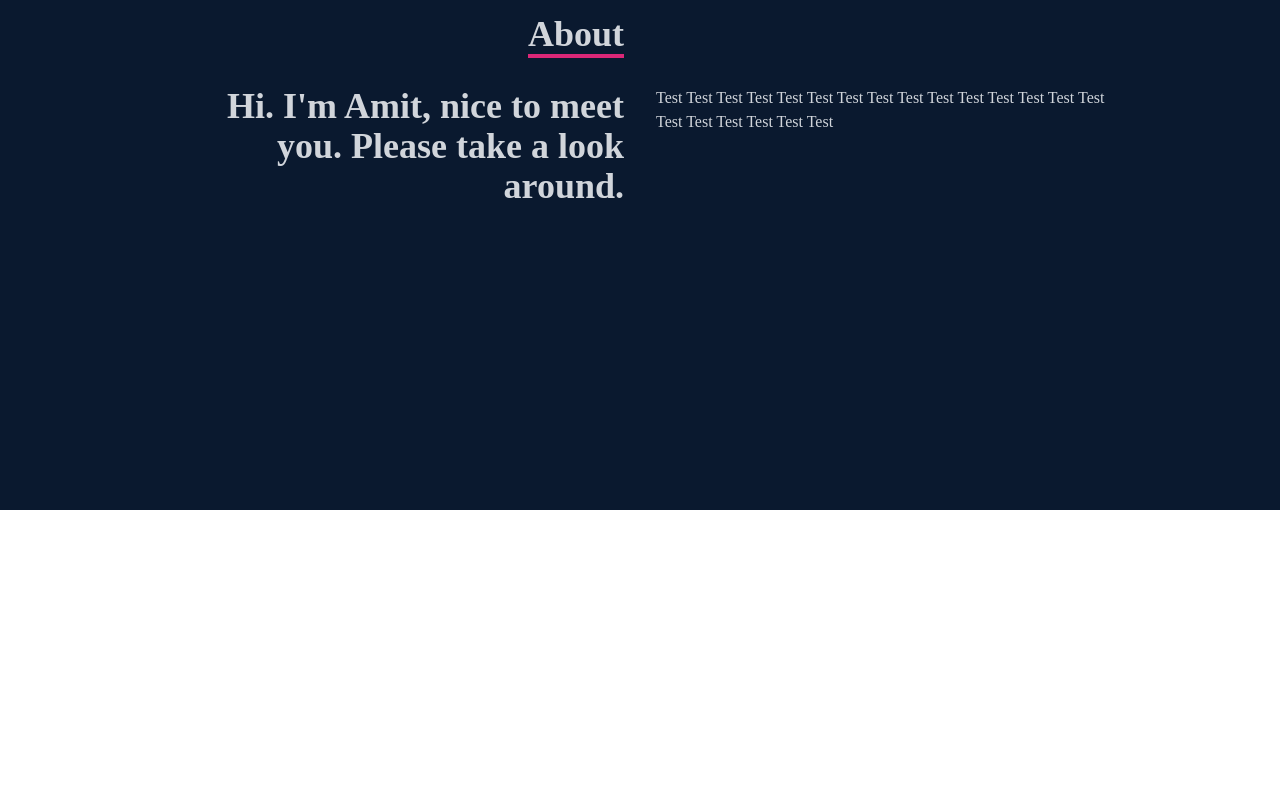
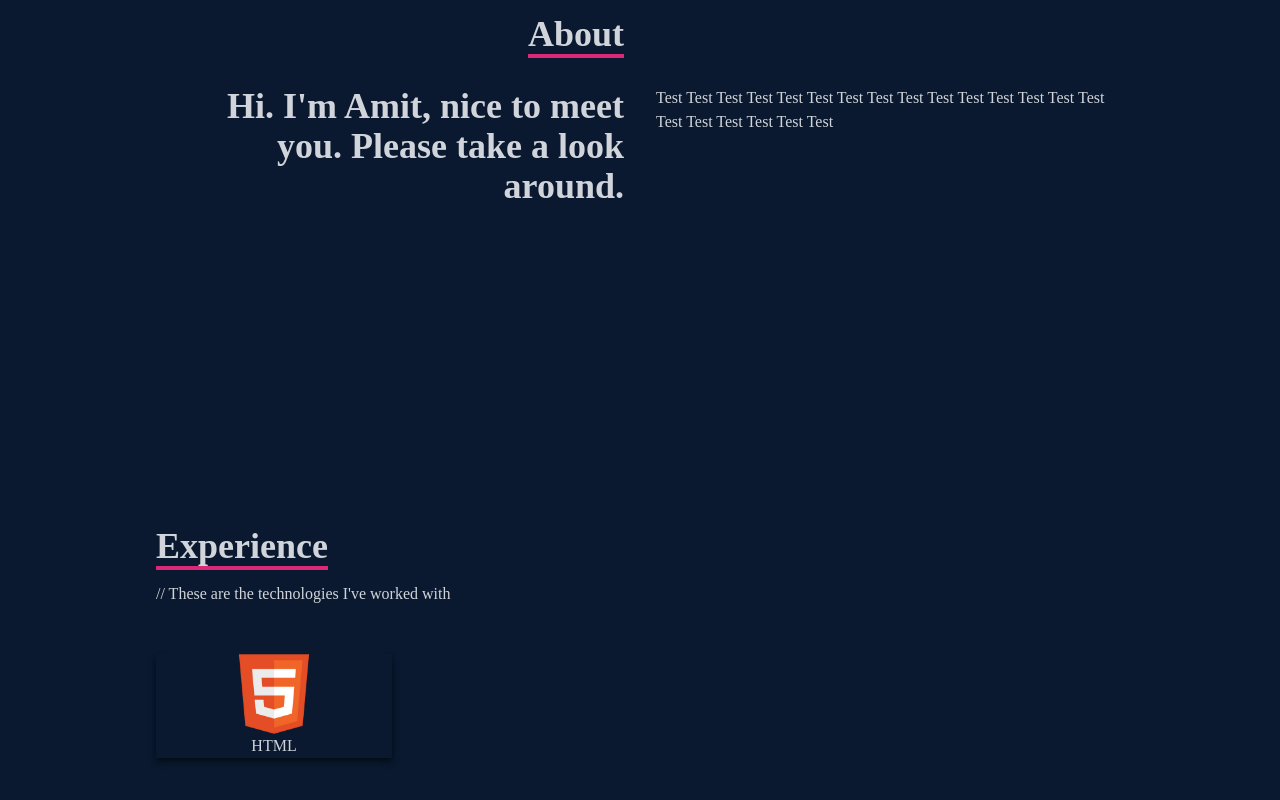
Before and after one commit to amitnarine/amitnarine-portfolio, a React (Create React App) app: page / in a window 1280 px wide. Shown: the part 1090-1890 px from the top of the page. Before the commit the page ends 1600 px from the top, so only its background shows below. Built offline with nearby package versions, Linux system fonts and the light colour scheme.

Commit message:
Added start of skills

```diff
--- a/src/App.js
+++ b/src/App.js
@@ -1,6 +1,7 @@
 import About from "./components/About";
 import Home from "./components/Home";
 import Navbar from "./components/Navbar";
+import Skills from "./components/Skills";
 
 
 function App() {
@@ -9,6 +10,7 @@
       <Navbar></Navbar>
       <Home></Home>
       <About></About>
+      <Skills></Skills>
     </div>
   );
 }
--- /dev/null
+++ b/src/components/Skills.jsx
@@ -0,0 +1,37 @@
+import React from 'react'
+import HTML from '../assets/html.png';
+import CSS from '../assets/css.png';
+import Javascript from '../assets/javascript.png';
+import ReactImg from '../assets/react.png';
+import Node from '../assets/node.png';
+import FireBase from '../assets/firebase.png';
+import AWS from '../assets/aws.png';
+import Github from '../assets/github.png';
+import Tailwind from '../assets/tailwind.png';
+import Mongo from '../assets/mongo.png';
+
+
+export const Skills = () => {
+  return (
+    <div name='skills' className='bg-[#0a192f] text-gray-300'>
+        {/*Container*/}
+        <div className='max-w-[1000px] mx-auto p-4 flex flex-col justify-center w-full h-full'>
+            <div>
+                <p className='text-4xl font-bold inline border-b-4 border-pink-600'>Experience</p>
+                <p className='py-4'>// These are the technologies I've worked with</p>
+            </div>
+            <div className='w-full grid grid-cols-2 sm:grid-cols-4 gap-2 text-center py-8'>
+                <div className='shadow-md shadow-[#040c16] hover:scale-110 duration-500'>
+                    <img className='w-20 mx-auto' src={HTML} alt="HTML icon" />
+                    <p>HTML</p>
+
+                </div>
+            </div>
+
+        </div>
+
+
+    </div>
+  )
+}
+export default Skills
```
